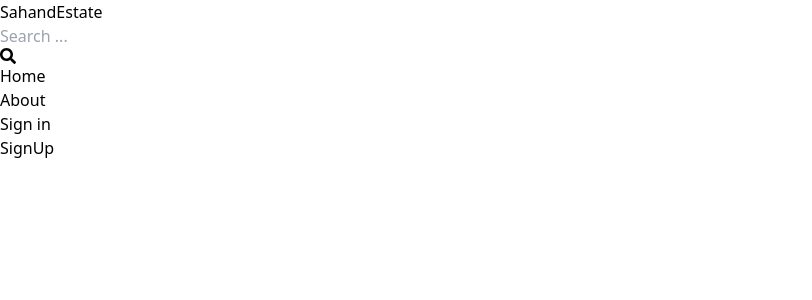
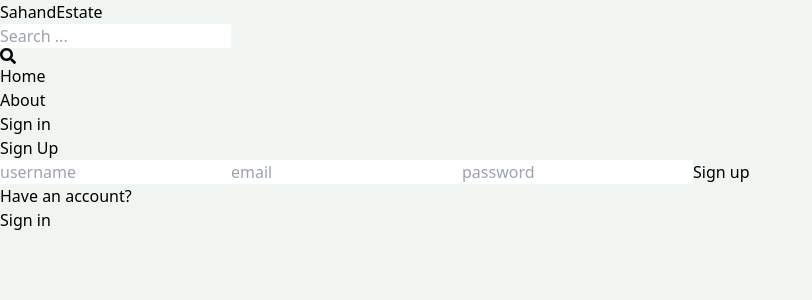
Before and after one commit to Kaouthar15/MERN_1, a React (Vite) app in the folder client/: page /sign-up in a window 1280 px wide. Shown: the top 300 px of the page, without its empty margins (0-812 px from the left). Built offline with nearby package versions, Linux system fonts and the light colour scheme.

Commit message:
complete sign up page UI

```diff
--- a/client/src/index.css
+++ b/client/src/index.css
@@ -1,3 +1,6 @@
 @tailwind base;
 @tailwind components;
 @tailwind utilities;
+body{
+    background-color: rgb(241,245,241);
+}
--- a/client/src/pages/SignUp.jsx
+++ b/client/src/pages/SignUp.jsx
@@ -1,7 +1,36 @@
-import React from 'react'
-
+import React from "react";
+import {Link} from 'react-router-dom';
 export default function SignUp() {
   return (
-    <div>SignUp</div>
-  )
+    <div className="p-3 max-w-lg mx-auto">
+      <h1 className="text-3xl text-center font-semibold my-7">Sign Up</h1>
+      <form className="flex flex-col gap-4 ">
+        <input
+          type="text"
+          placeholder="username"
+          className="border p-3 rounded-lg"
+          id="username"
+        />
+        <input
+          type="email"
+          placeholder="email"
+          className="border p-3 rounded-lg"
+          id="email"
+        />
+        <input
+          type="password"
+          placeholder="password"
+          className="border p-3 rounded-lg"
+          id="password"
+        />
+        <button className='bg-slate-700 text-white p-3 rounded-lg uppercase hover:opacity-95 disabled:opacity-80'>Sign up</button>
+      </form>
+      <div className="flex gap-2 mt-5">
+        <p>Have an account?</p>
+        <Link to={'/sign-in'}>
+          <span className="text-blue-700">Sign in</span>
+        </Link>
+      </div>
+    </div>
+  );
 }
```
